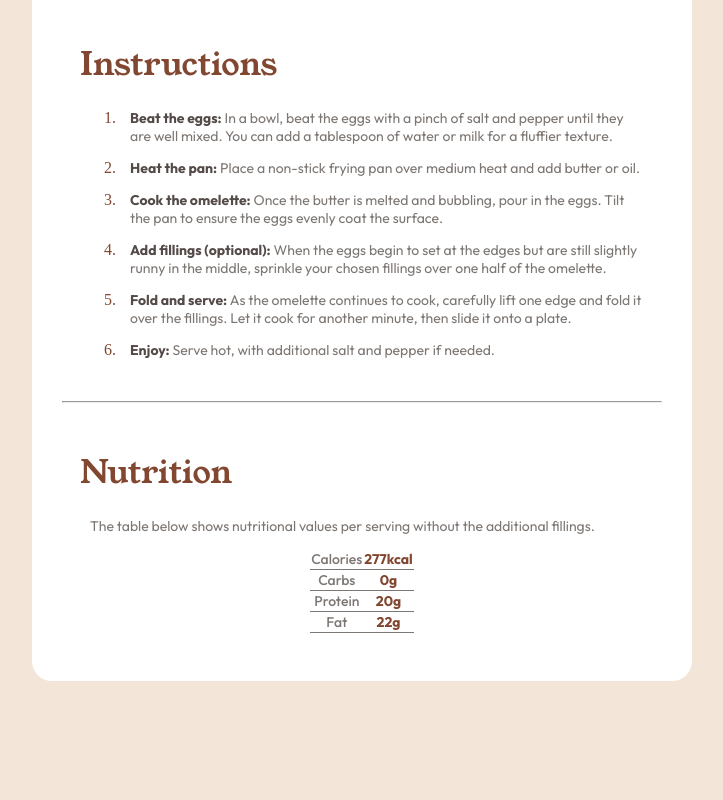
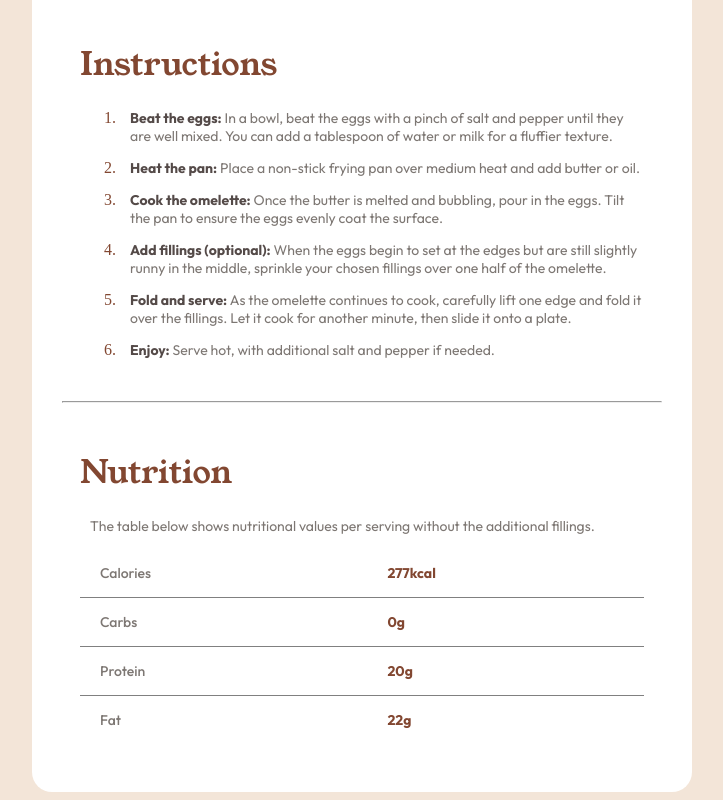
Before and after one commit to amirsoleimani7/recipe-page, a plain HTML site: page index.html in a window 1280 px wide. Shown: the part 968-1768 px from the top of the page, without its empty margins (278-1001 px from the left). Before the commit the page ends 1657 px from the top, so only its background shows below. Drawn offline with Linux system fonts and the light colour scheme.

Commit message:
table fixed

```diff
--- a/index.html
+++ b/index.html
@@ -78,20 +78,20 @@
         <p id="Nutrition_description">The table below shows nutritional values per serving without the additional fillings.</p>
         <table class="Nutrition_table">
           <tr>
-            <th id="left_item">Calories</th>
-            <th id="right_item">277kcal</th>
+            <td id="left_item">Calories</td>
+            <td id="right_item">277kcal</td>
           </tr>
           <tr>
-            <th id="left_item">Carbs</th>
-            <th id="right_item">0g</th>
+            <td id="left_item">Carbs</td>
+            <td id="right_item">0g</td>
           </tr>
           <tr>
-            <th id="left_item">Protein</th>
-            <th id="right_item">20g</th>
+            <td id="left_item">Protein</td>
+            <td id="right_item">20g</td>
           </tr>
           <tr>
-            <th id="left_item">Fat</th>
-            <th id="right_item">22g</th>
+            <td id="left_item">Fat</td>
+            <td id="right_item">22g</td>
           </tr>
         </table>
       </div>
--- a/styles.css
+++ b/styles.css
@@ -132,17 +132,10 @@ hr{
 }
 
 /*table settings*/
+
 .Nutrition_table {
     border-collapse: collapse;
-    display: flex;
-    justify-content: center;
-    align-items: center;
-
-}
-
-.Nutrition_table th{
-    border-bottom: 1px solid;
-    color: black;
+    width: 100%;
 }
 
 .Nutrition_table #left_item {
@@ -162,7 +155,13 @@ hr{
     margin-left: 10px;
 }
 
-.Nutrition_table th{
-    border-bottom: 1px solid;
-    color: black;
+.Nutrition_table td {
+    padding: 15px 0px 15px 20px;
 }
+
+.Nutrition_table tr{
+    border-bottom: 1px solid grey;
+}
+.Nutrition_table tr:last-child{
+    border-bottom: none;
+}
```
